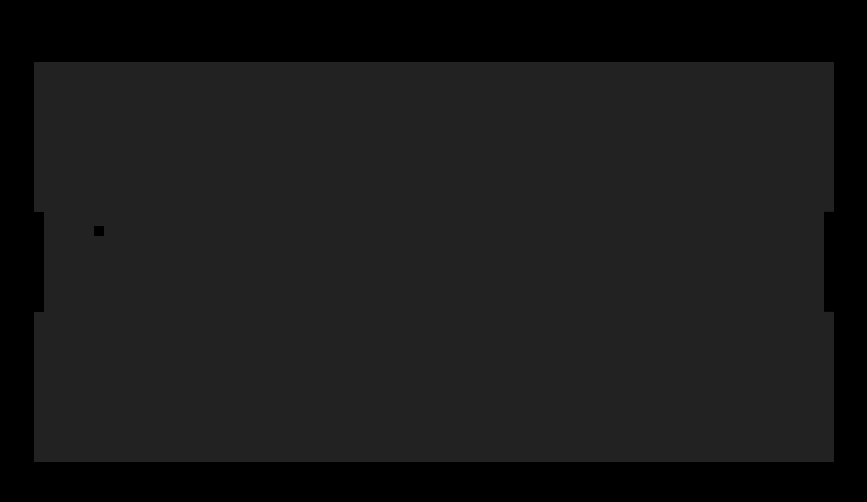
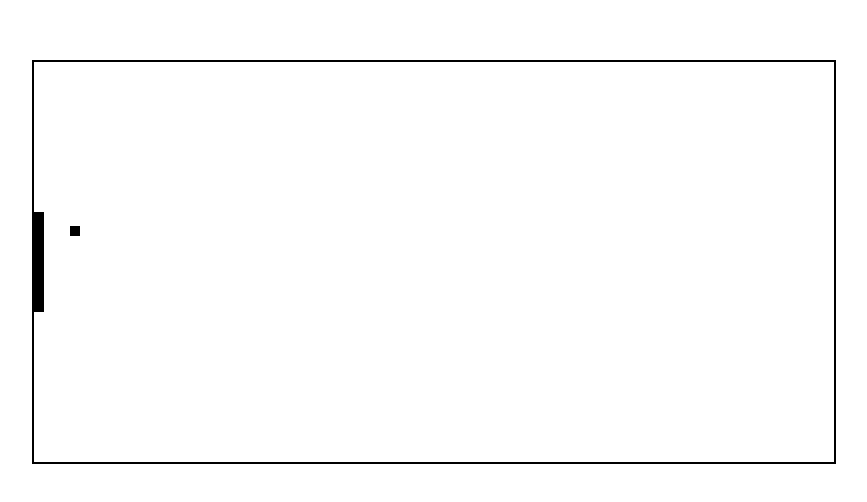
Before and after one commit to skibidisigma001/pong, a plain HTML site: page index.html in a window 1280 px wide. Shown: the part 138-640 px from the top of the page, without its empty margins (206-1073 px from the left). Drawn offline with Linux system fonts and the light colour scheme.

Commit message:
Update index.html

```diff
--- a/index.html
+++ b/index.html
@@ -3,7 +3,7 @@
 <head>
     <meta charset="UTF-8">
     <meta name="viewport" content="width=device-width, initial-scale=1.0">
-    <title>Pong Game</title>
+    <title>Pong Game (Against the Wall)</title>
     <style>
         body {
             margin: 0;
@@ -11,11 +11,12 @@
             justify-content: center;
             align-items: center;
             height: 100vh;
-            background-color: #000;
-            color: white;
+            background-color: #fff;  /* White background for better visibility */
+            color: black;
         }
         canvas {
-            background: #222;
+            background: #fff;  /* Canvas background set to white */
+            border: 2px solid #000; /* Add a black border for contrast */
         }
     </style>
 </head>
@@ -27,21 +28,18 @@
 
         let paddleWidth = 10, paddleHeight = 100;
         let playerX = 0, playerY = canvas.height / 2 - paddleHeight / 2;
-        let aiX = canvas.width - paddleWidth, aiY = canvas.height / 2 - paddleHeight / 2;
         let ballSize = 10, ballX = canvas.width / 2, ballY = canvas.height / 2, ballSpeedX = 4, ballSpeedY = 4;
 
-        // Draw paddles and ball
+        // Draw the paddle and ball
         function draw() {
             // Clear the canvas
             ctx.clearRect(0, 0, canvas.width, canvas.height);
 
-            // Player paddle
+            // Player paddle (black color for visibility)
+            ctx.fillStyle = "#000";
             ctx.fillRect(playerX, playerY, paddleWidth, paddleHeight);
 
-            // AI paddle
-            ctx.fillRect(aiX, aiY, paddleWidth, paddleHeight);
-
-            // Ball
+            // Ball (black color for visibility)
             ctx.fillRect(ballX, ballY, ballSize, ballSize);
         }
 
@@ -56,26 +54,25 @@
                 ballSpeedY = -ballSpeedY;
             }
 
-            // Bounce the ball off the paddles
+            // Bounce the ball off the player's paddle
             if (ballX <= paddleWidth && ballY > playerY && ballY < playerY + paddleHeight) {
                 ballSpeedX = -ballSpeedX;
             }
-            if (ballX + ballSize >= canvas.width - paddleWidth && ballY > aiY && ballY < aiY + paddleHeight) {
+
+            // Bounce the ball off the right wall (the "wall")
+            if (ballX + ballSize >= canvas.width) {
                 ballSpeedX = -ballSpeedX;
             }
 
-            // Reset the ball if it goes off the screen
-            if (ballX < 0 || ballX > canvas.width) {
+            // Reset the ball if it goes off the left side (you miss)
+            if (ballX < 0) {
                 ballX = canvas.width / 2;
                 ballY = canvas.height / 2;
-                ballSpeedX = -ballSpeedX;
+                ballSpeedX = 4;  // Reset speed
             }
-
-            // Move the AI paddle
-            aiY += (ballY - (aiY + paddleHeight / 2)) * 0.1;
         }
 
-        // Control the player paddle
+        // Control the player paddle with the mouse
         canvas.addEventListener('mousemove', function (event) {
             const rect = canvas.getBoundingClientRect();
             playerY = event.clientY - rect.top - paddleHeight / 2;
```
